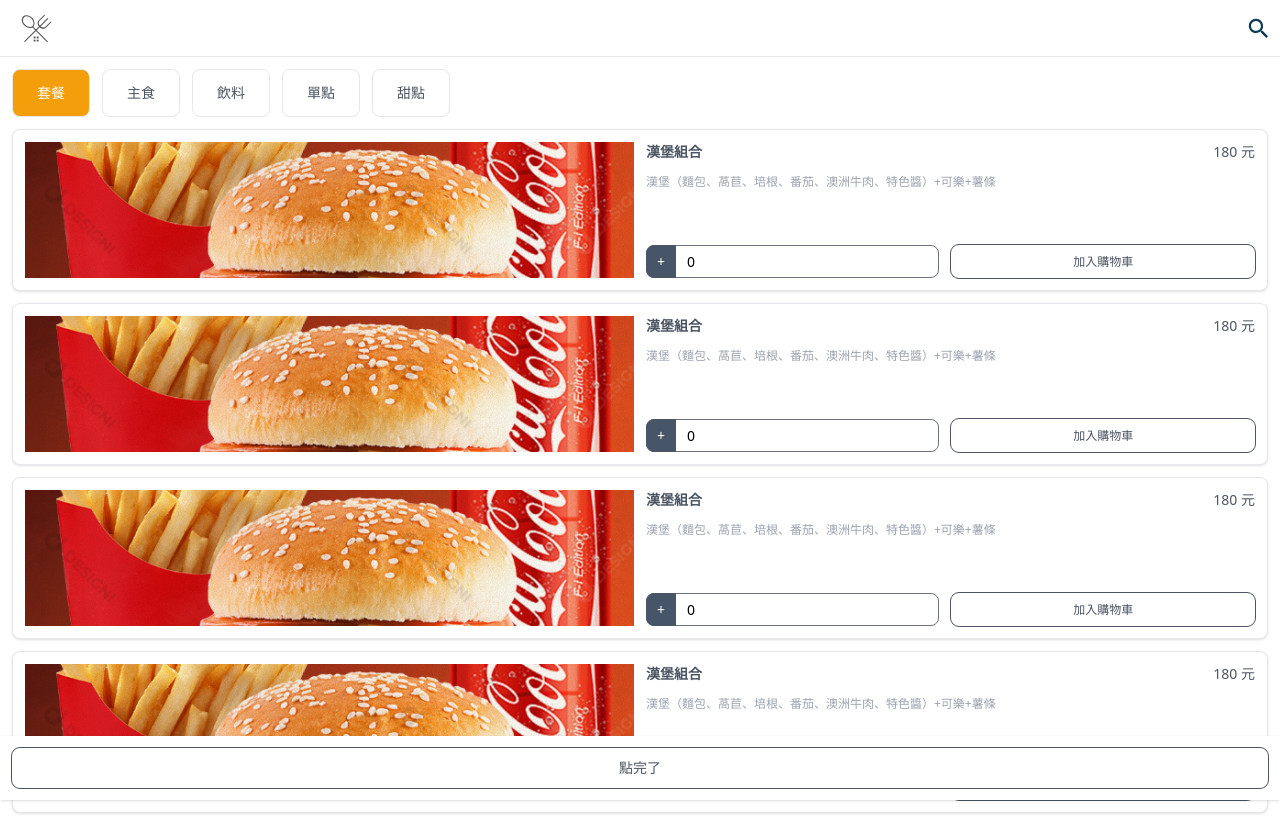
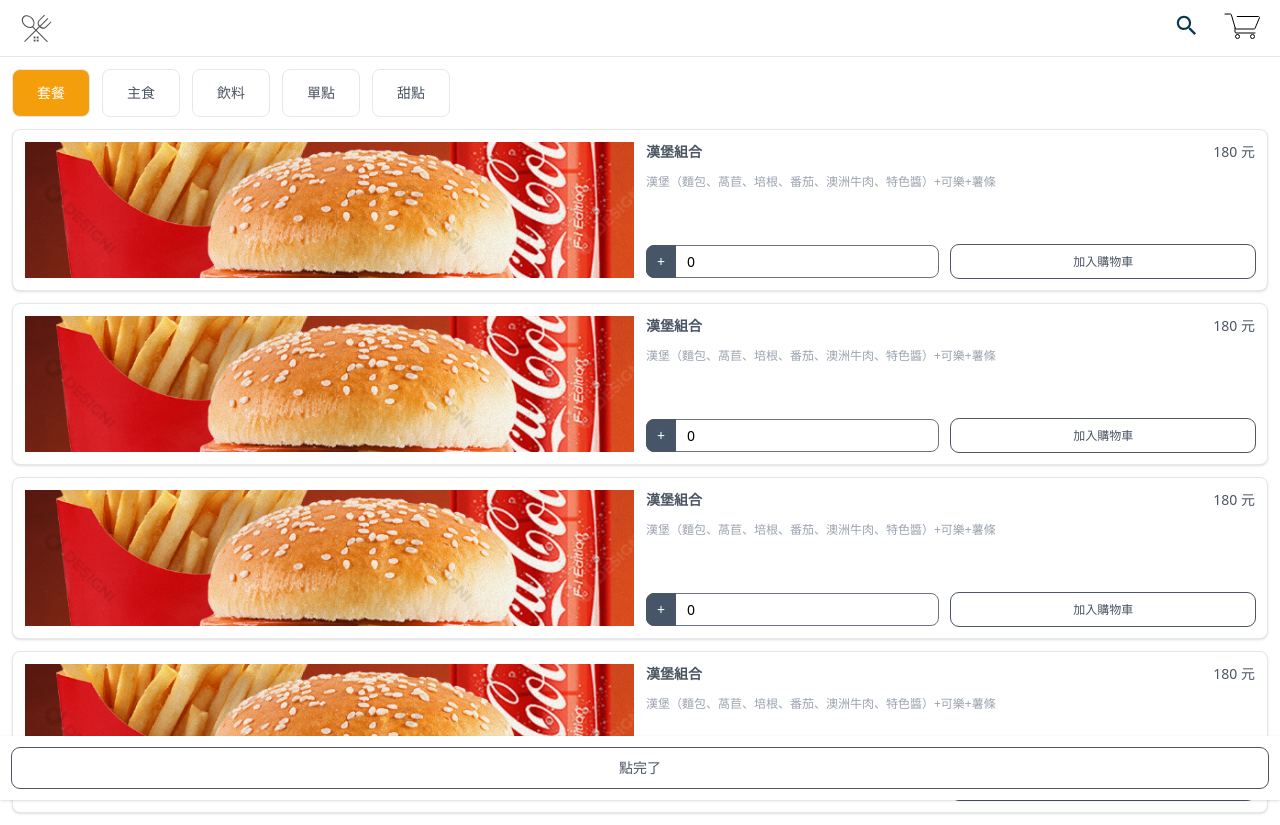
Before and after one commit to weily10/menu, a Vue app: page / in a window 1280 px wide. Built offline with nearby package versions, Linux system fonts and the light colour scheme.

Commit message:
feat: cart icon, addTocart feature

```diff
--- a/src/components/Body.vue
+++ b/src/components/Body.vue
@@ -105,8 +105,11 @@ function addQuantity(item){
   console.log('item',item.quantity);
   item.quantity++
 }
-function addToCart(){
-  cartItems.push()
+function addToCart(item){
+      if(item.quantity !== 0){
+      cartItems.value.push(item)
+  }
+
 }
 </script>
 <template>
--- a/src/components/Header.vue
+++ b/src/components/Header.vue
@@ -1,5 +1,4 @@
 <script setup>
-
 import { ref, watch } from "vue";
 
 const show = ref(false);
@@ -15,9 +14,10 @@ const showSearchbar = () => {
   <div>
     <div class="mx-2 flex justify-between">
       <div class="text-base m-3">
-        <img src="../assets/icons/logo.svg" alt="" class="w-8 h-8">
+        <img src="../assets/icons/logo.svg" alt="" class="w-8 h-8" />
       </div>
-      <div class="flex">
+      <div class="flex items-center">
+        <div class="mr-3">
           <button type="button" class="text-white" @click="showSearchbar">
             <svg
               width="27"
@@ -34,6 +34,14 @@ const showSearchbar = () => {
 
             <span class="sr-only">Icon description</span>
           </button>
+        </div>
+        <div class="mx-3">
+          <button type="button" class="text-white" @click="showCartItems">
+            <p>
+              <img src="../assets/icons/cart.svg" alt="" />
+            </p>
+          </button>
+        </div>
       </div>
     </div>
     <div>
```
Also changed, not shown: src/assets/icons/cart.svg (added). Lines whose indentation alone changed are shown as unchanged.
